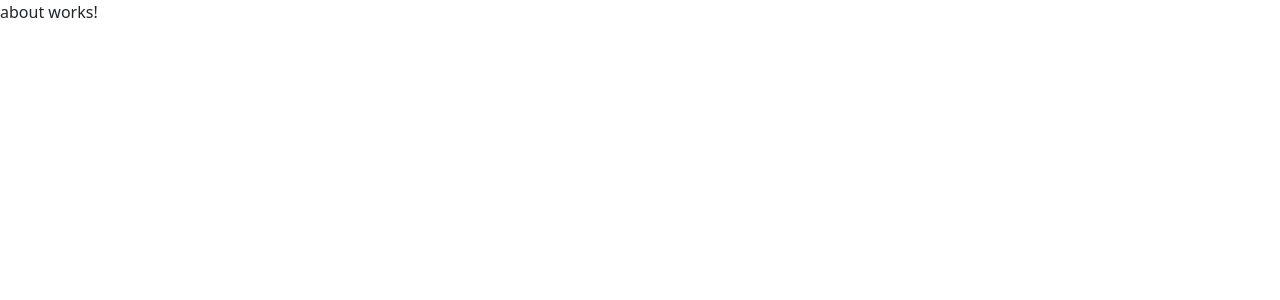
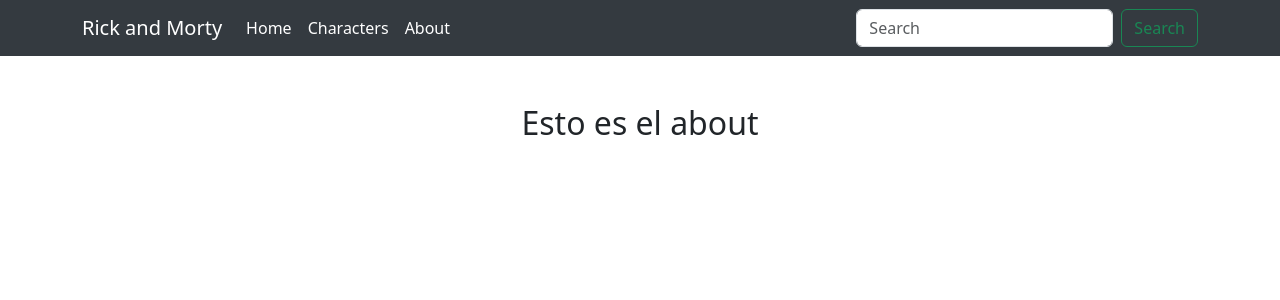
Before and after one commit to santiarroyave/sao-fe-gc-ejercicios-T15-rick-and-morty-07-2023, an Angular app: page /about in a window 1280 px wide. Shown: the top 300 px of the page. Built offline with nearby package versions, Linux system fonts and the light colour scheme.

Commit message:
Añadiendo titulo al about

```diff
--- a/src/app/home/about/about.component.html
+++ b/src/app/home/about/about.component.html
@@ -1 +1,5 @@
-<p>about works!</p>
+<app-nav></app-nav>
+
+<div class="container">
+    <h2 class="text-center mt-5">Esto es el about</h2>
+</div>
--- a/src/app/home/home.component.html
+++ b/src/app/home/home.component.html
@@ -1,7 +1,7 @@
 <app-nav></app-nav>
 
 <div class="container">
-    <h1 class="text-center mt-5">Esto es el home</h1>
+    <h2 class="text-center mt-5">Esto es el home</h2>
 </div>
 
 <!-- <app-lista-per></app-lista-per> -->
```
